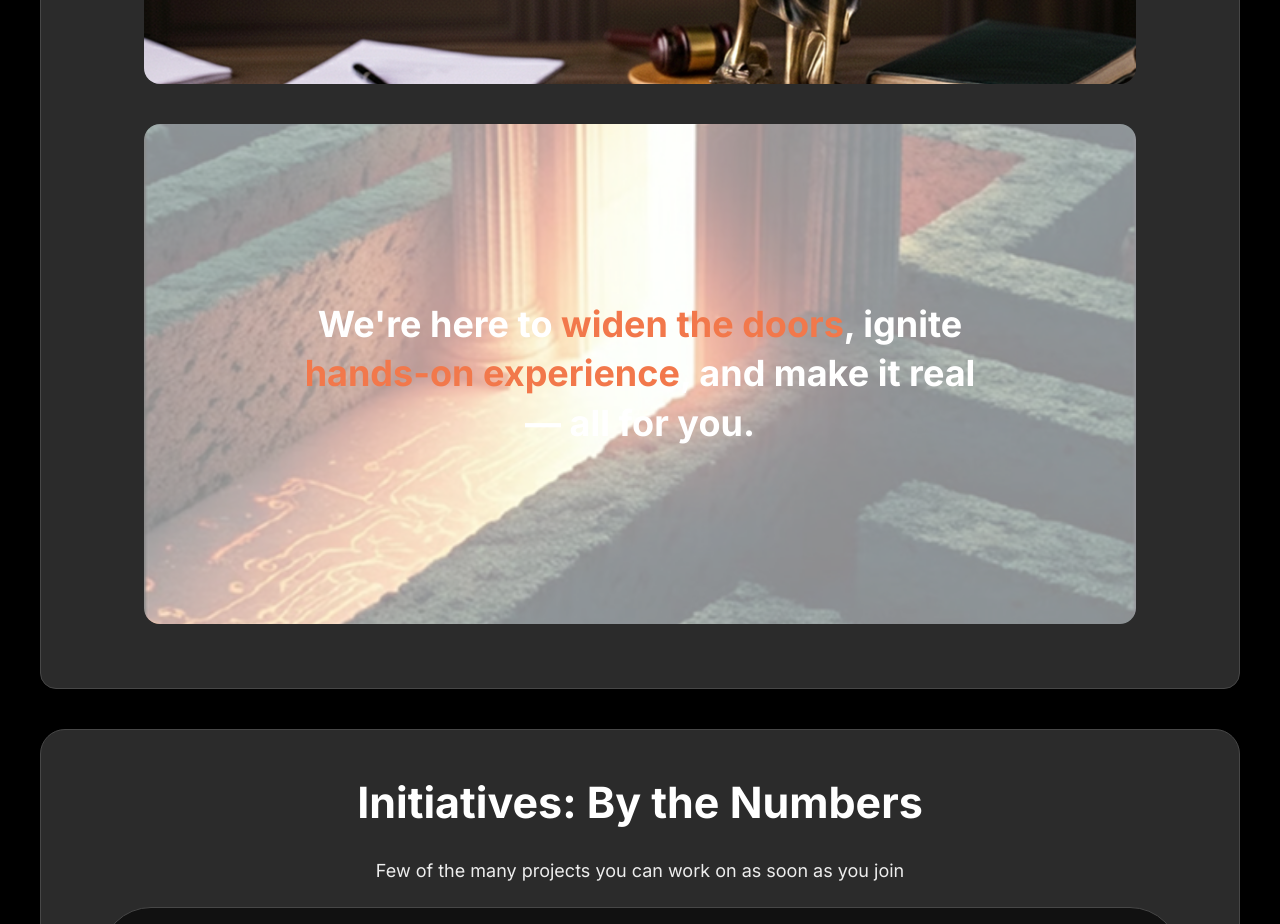
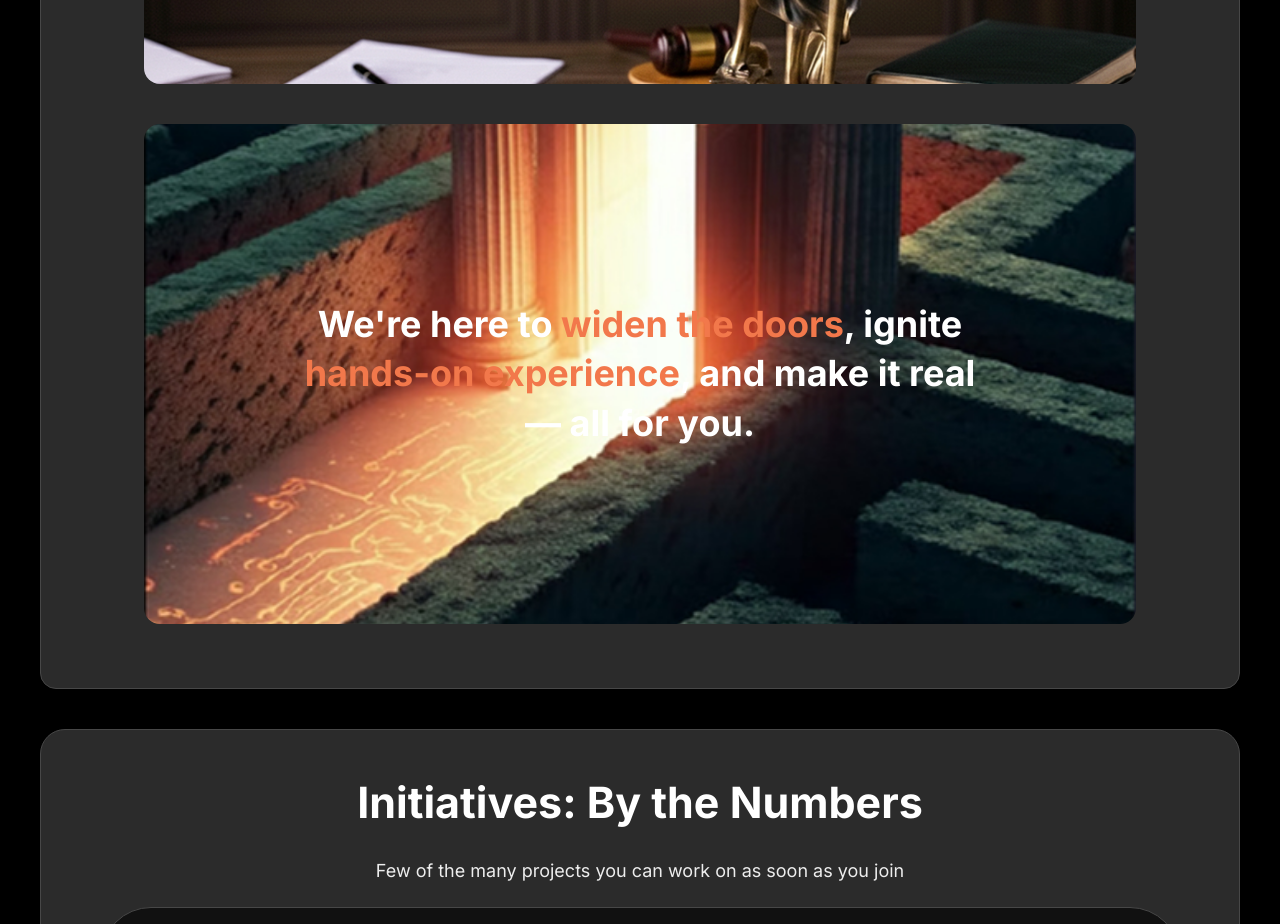
Before and after one commit to FlolabsInnovationsGroup/legal-ethics-venture-inistitute, a Next.js app: page / in a window 1280 px wide. Shown: the part 1920-2844 px from the top of the page. Built offline with nearby package versions, Linux system fonts and the light colour scheme.

Commit message:
Update overlay div class in Maze component
Removed background opacity from overlay div.

```diff
--- a/src/components/Maze.tsx
+++ b/src/components/Maze.tsx
@@ -126,7 +126,7 @@ const Maze = () => {
               className="object-cover"
             />
 
-            <div className="absolute inset-0 bg-foreground/55" />
+            <div className="absolute inset-0 " />
 
             <div className="absolute inset-0 flex items-center justify-center px-6 text-center">
               <div className="max-w-2xl">
```
